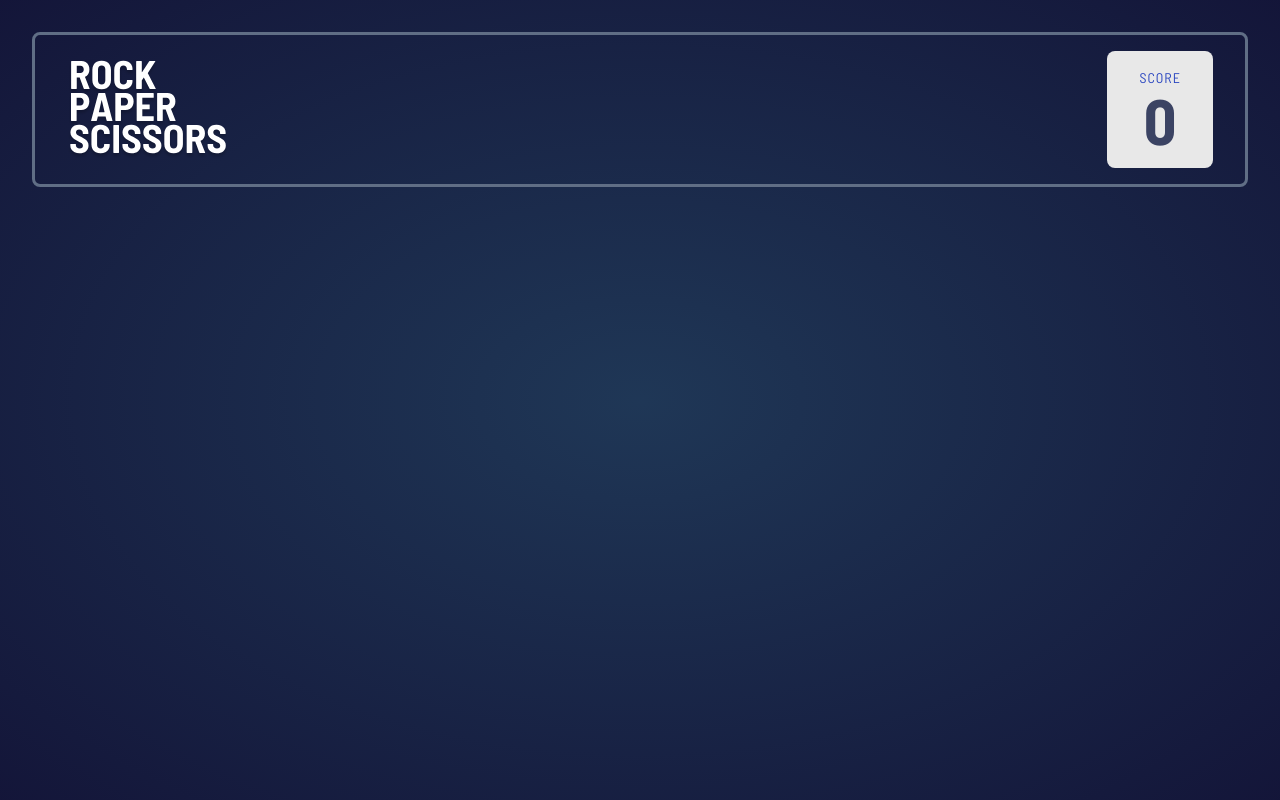
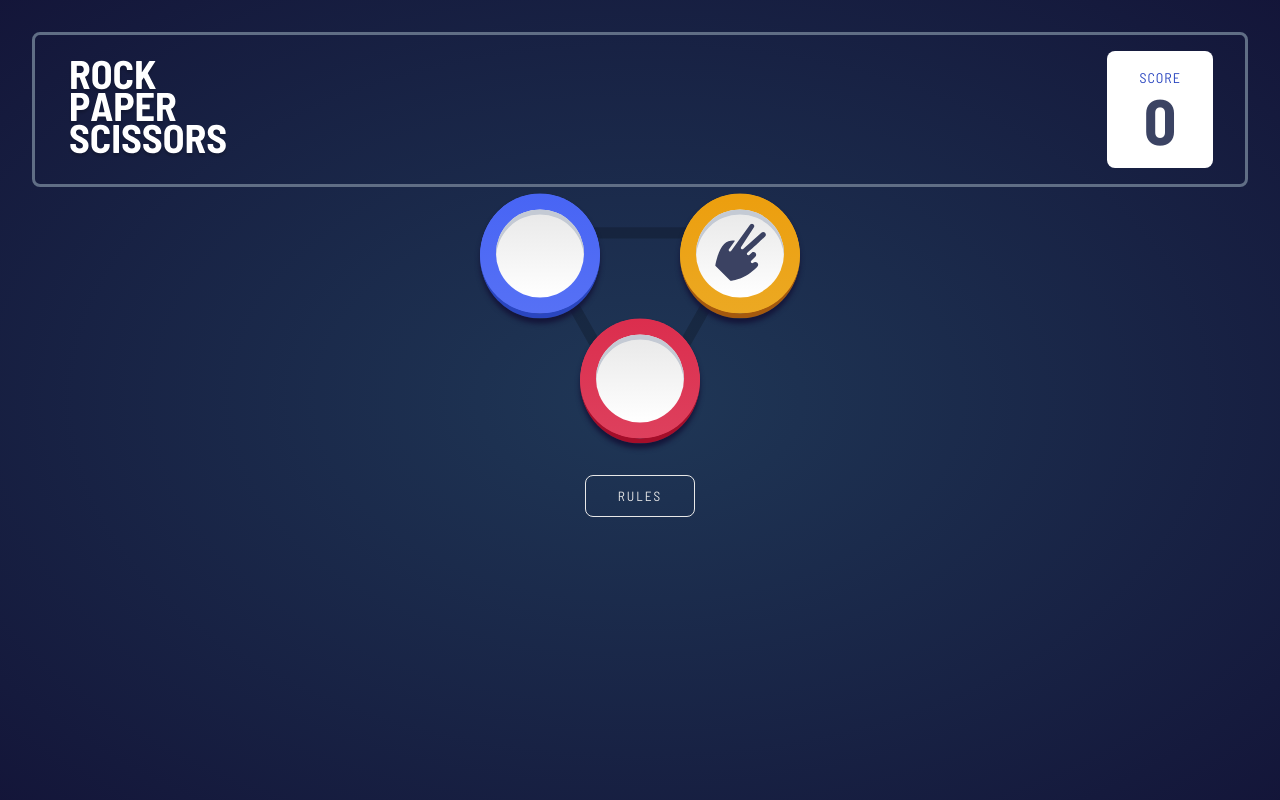
Before and after one commit to akpekig/rock-paper-scissors-lizard-spock, a Vue app: page / in a window 1280 px wide. Built offline with nearby package versions, Linux system fonts and the light colour scheme; some icons are missing.

Commit message:
Amend variables

```diff
--- a/src/App.vue
+++ b/src/App.vue
@@ -1,7 +1,11 @@
 <script setup lang="ts">
+import IconBonusLogo from '@/components/icons/IconBonusLogo.vue';
+import IconLogo from '@/components/icons/IconLogo.vue';
 import { useGameStore } from '@/stores/game';
-import IconLogo from '@/components/icons/IconLogo.vue';
-import IconBonusLogo from '@/components/icons/IconBonusLogo.vue';
+
+import RulesModal from './components/RulesModal.vue';
+import WeaponSelection from './components/WeaponSelection.vue';
+
 const game = useGameStore();
 </script>
 
@@ -14,7 +18,8 @@ const game = useGameStore();
       <p>{{ game.score }}</p>
     </div>
   </header>
-  <main></main>
+  <main><WeaponSelection /></main>
+  <footer><RulesModal /></footer>
 </template>
 
 <style scoped lang="scss">
@@ -30,8 +35,8 @@ header {
   }
   &,
   div {
-    border-radius: 0.5rem;
-    padding: 1rem 2rem;
+    border-radius: $border-radius;
+    padding: $small-padding;
   }
   h1 {
     font-weight: 700;
@@ -42,7 +47,7 @@ header {
     grid-template-rows: repeat(2, min-content);
     justify-items: center;
     align-self: stretch;
-    background: $color-light-grey;
+    background: $color-white;
     h2 {
       grid-column: 1 / -1;
       color: $color-primary;
--- a/src/components/WeaponItem.vue
+++ b/src/components/WeaponItem.vue
@@ -34,10 +34,7 @@ button {
     content: '';
   }
   &:before {
-    top: 0rem;
-    right: 0rem;
-    bottom: 0rem;
-    left: 0rem;
+    @include absoluteFill;
   }
   &:after {
     top: 1rem;
@@ -45,7 +42,7 @@ button {
     bottom: 1rem;
     left: 1rem;
     box-shadow: inset 0 5px $color-medium-grey;
-    background: linear-gradient(hsl(217, 16%, 87%), $color-light-grey);
+    background: linear-gradient($color-light-grey, $color-white);
   }
   &.primary {
     border-color: $color-primary;
--- a/src/components/WeaponSelection.vue
+++ b/src/components/WeaponSelection.vue
@@ -10,8 +10,8 @@ const game = useGameStore();
 
 <template>
   <section aria-label="Use any button below to start the game">
-    <IconPentagon v-if="game.mode" aria-hidden="true" ref="background" />
-    <IconTriangle v-else aria-hidden="true" ref="background" />
+    <IconPentagon v-if="game.mode" aria-hidden="true" />
+    <IconTriangle v-else aria-hidden="true" />
     <div>
       <WeaponItem :weapon="game.keys[1]" class="primary">
         <template #icon><IconPaper /></template>
@@ -34,8 +34,7 @@ section {
   > svg,
   div {
     position: absolute;
-    top: 50%;
-    left: 50%;
+    @include absoluteCenter;
   }
   > svg {
     transform: translate(-50%, -50%) scale(0.75);
```
